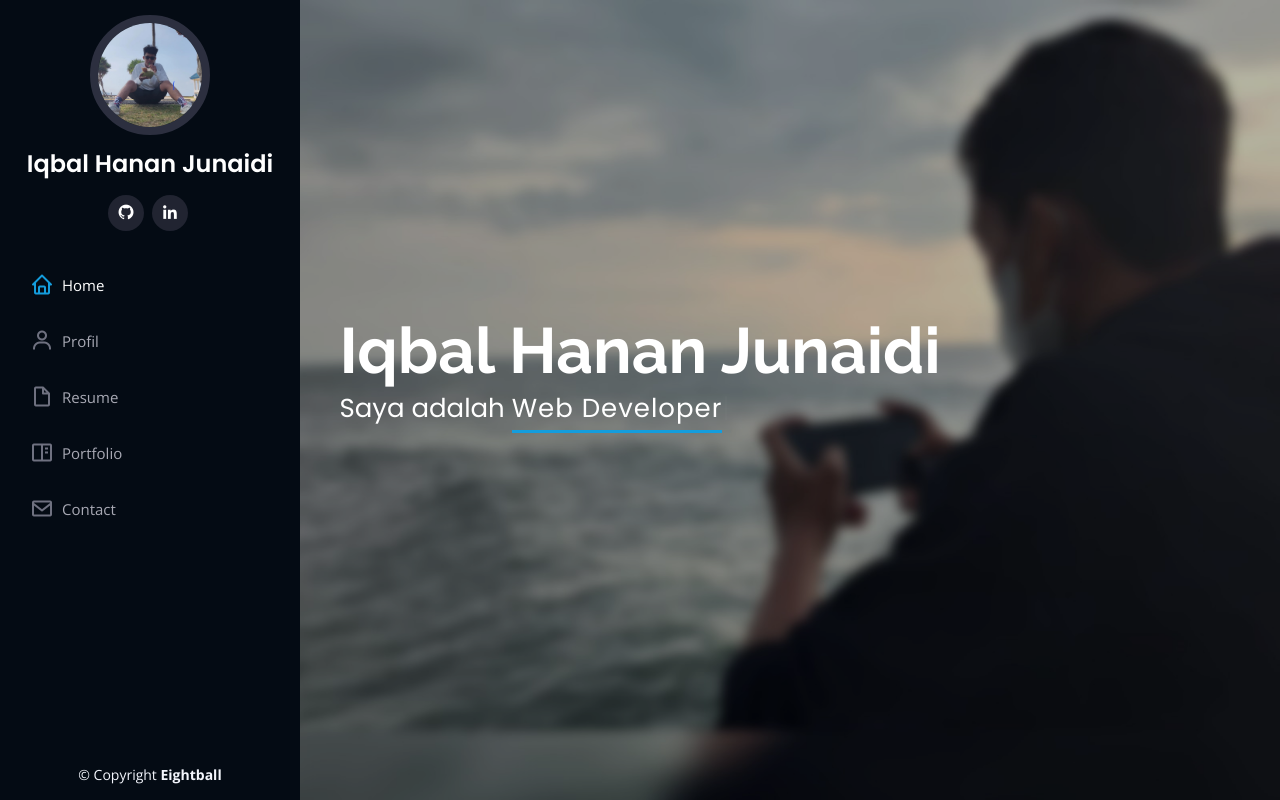
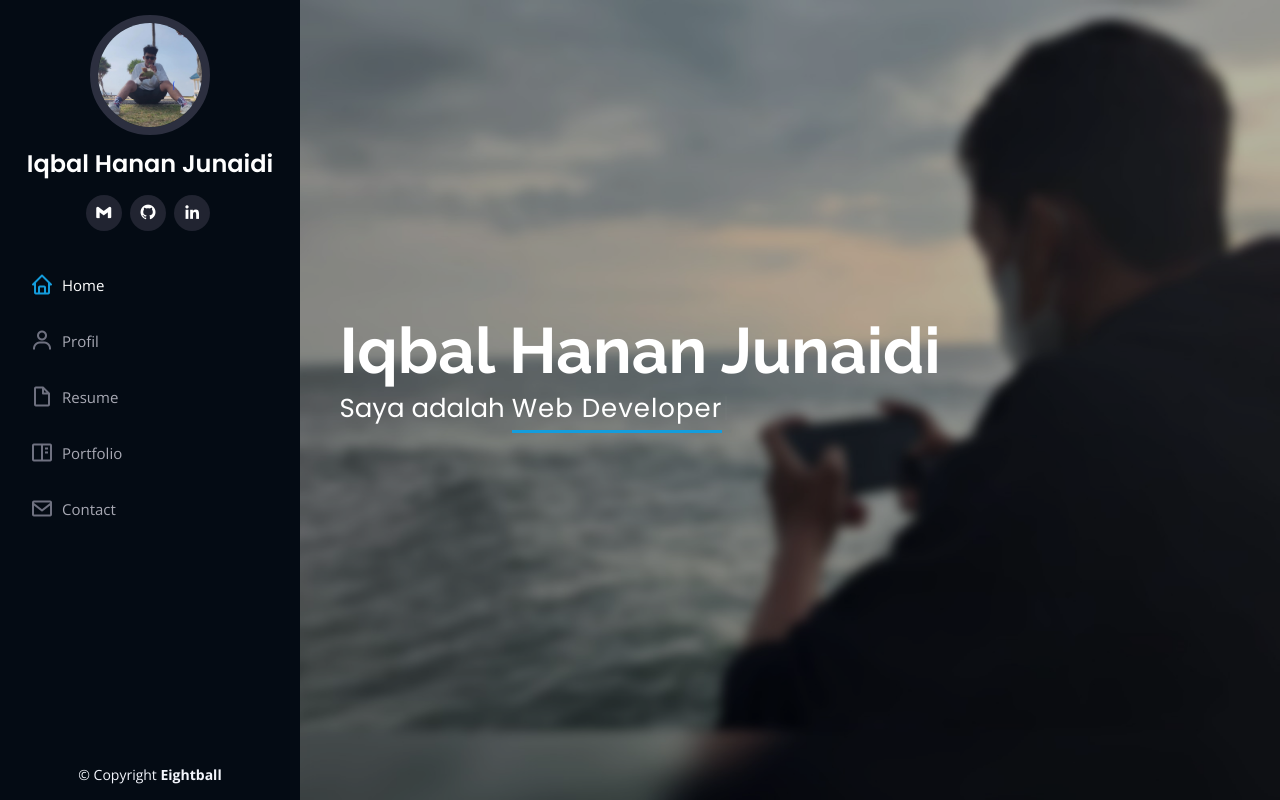
Before and after one commit to eightballl/eightballl.github.io, a plain HTML site: page index.html in a window 1280 px wide. Shown: the top 800 px of the page. Drawn offline with nearby package versions, Linux system fonts and the light colour scheme.

Commit message:
Portofolio

```diff
--- a/index.html
+++ b/index.html
@@ -49,6 +49,7 @@
         <img src="assets/img/profile-img.jpg" alt="" class="img-fluid rounded-circle">
         <h1 class="text-light"><a href="index.html">Iqbal Hanan Junaidi</a></h1>
         <div class="social-links mt-3 text-center">
+          <a href="mailto:ikbalhanan70@gmail.com" class="gmail"><i class="bx bxl-gmail"></i></a>
           <a href="https://github.com/eightballl" class="github"><i class="bx bxl-github"></i></a>
           <a href="https://www.linkedin.com/in/eightball/" class="linkedin"><i class="bx bxl-linkedin"></i></a>
         </div>
```
